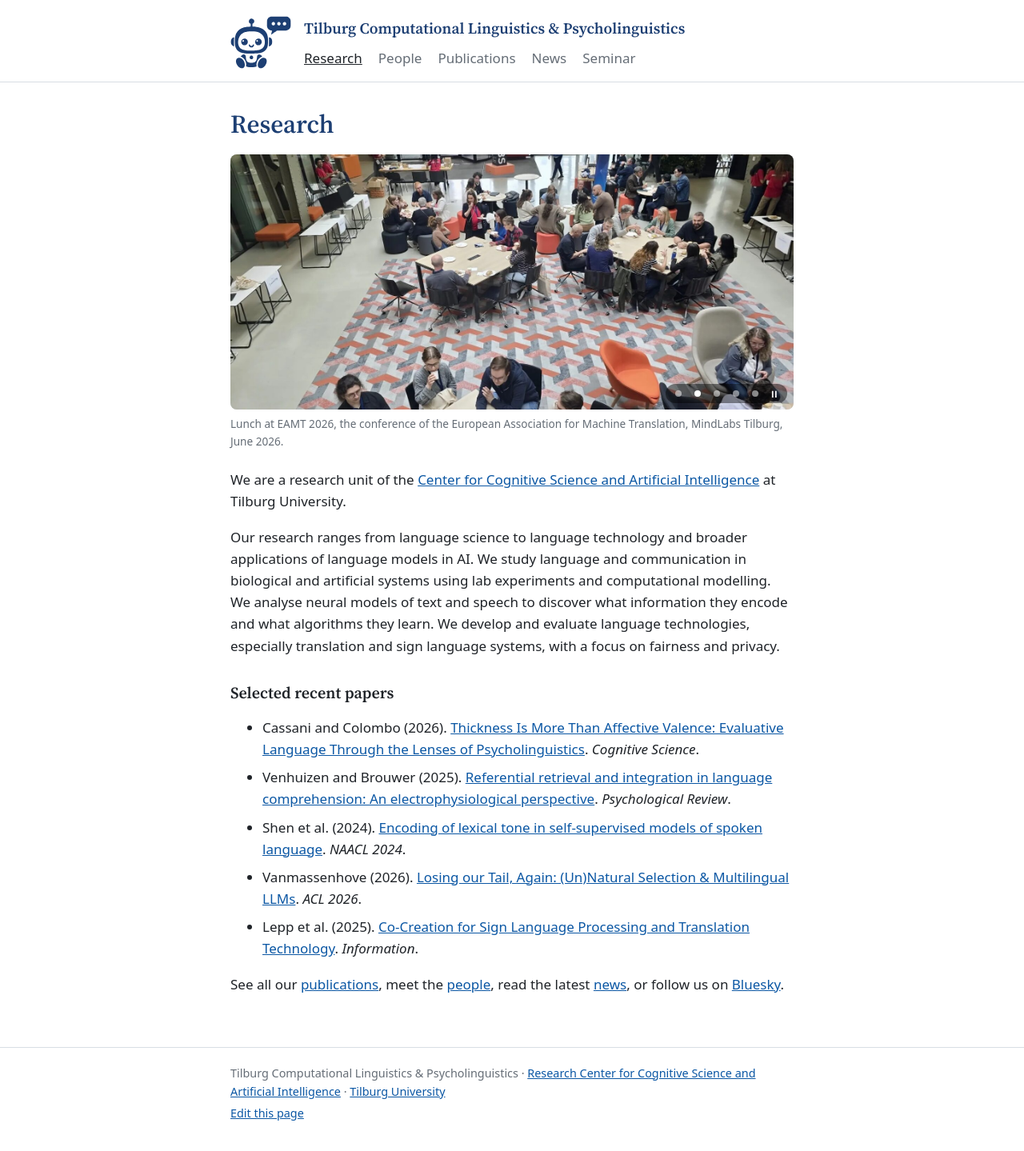
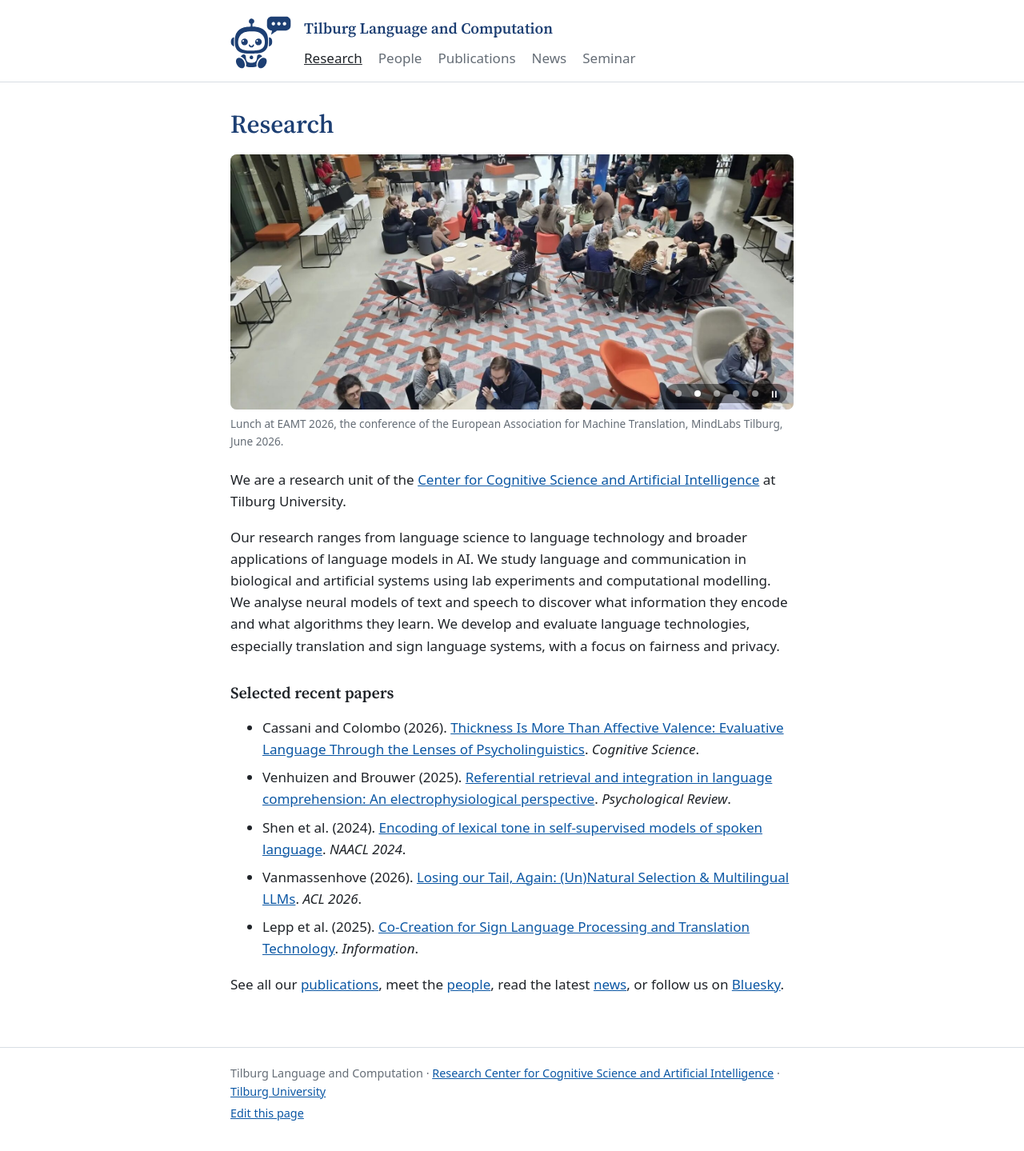
Before and after one commit to tcsai/language-computation, a Jekyll site: the page built from index.md, in a window 1280 px wide. Shown: the whole page at 80% size. Built offline with Jekyll 4.4.1, drawn with Linux system fonts in a browser that asks for light colours; our own code applies the rules of GitHub Pages for plain Markdown files.

Commit message:
Rename the unit to Tilburg Language and Computation
The calendar script now takes the calendar name from the site title in
_config.yml, so seminar.ics follows future renames.

Co-Authored-By: Claude Opus 5.5 <noreply@anthropic.com>

```diff
--- a/_config.yml
+++ b/_config.yml
@@ -1,7 +1,7 @@
 # ---------------------------------------------------------------------------
 # Site settings
 # ---------------------------------------------------------------------------
-title: Tilburg Computational Linguistics & Psycholinguistics
+title: Tilburg Language and Computation
 # Short summary used by search engines and link previews.
 description: >-
   A research unit at Tilburg University studying language in people and in
```
Also changed, not shown: CLAUDE.md (+3 -3 lines), README.md, 1 other file.
